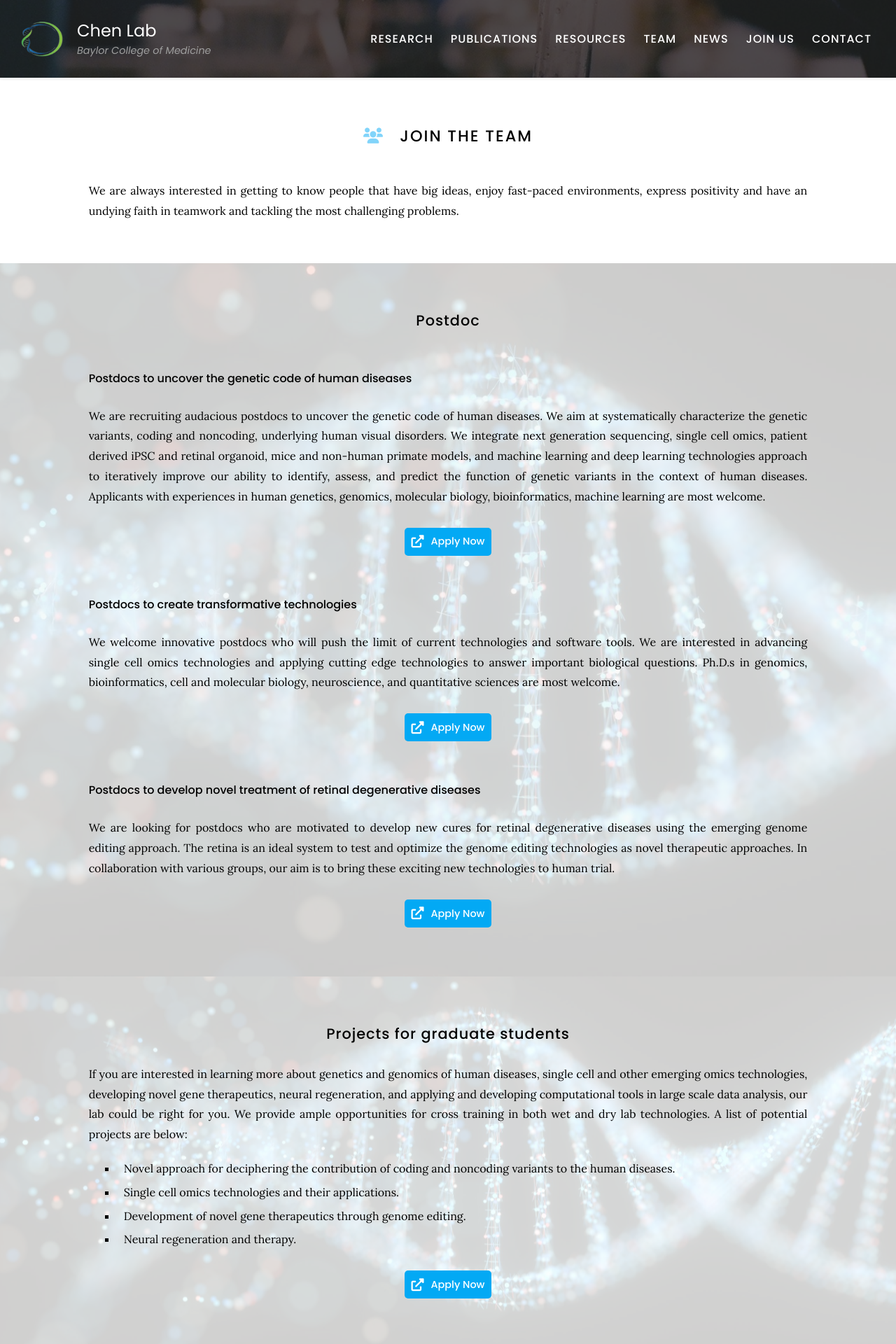
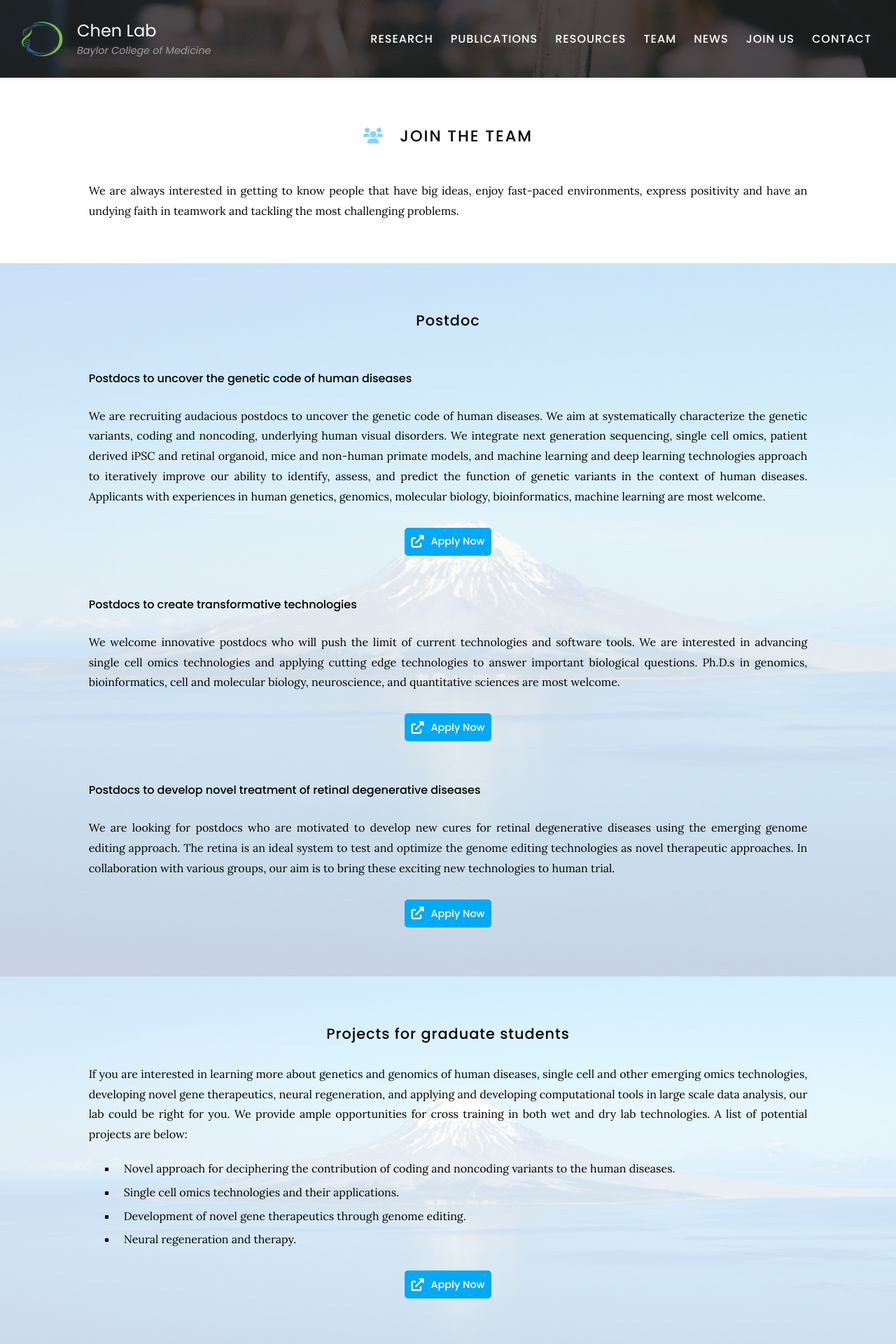
Before and after one commit to wmeng1018/Chen-lab-website, a Jekyll site: the page built from Join us/index.md, in a window 1280 px wide. Shown: the top 1920 px of the page at 70% size. Built offline with Jekyll 4.4.1, drawn with Linux system fonts in a browser that asks for light colours; grey boxes are pictures that could not be loaded.

Commit message:
Update index.md

```diff
--- a/Join us/index.md
+++ b/Join us/index.md
@@ -8,7 +8,7 @@
 
 We are always interested in getting to know people that have big ideas, enjoy fast-paced environments, express positivity and have an undying faith in teamwork and tackling the most challenging problems.
 
-{% include section.html background="images/banner.jpg"%}
+{% include section.html background="images/photo.jpg"%}
 ## Postdoc
 #### Postdocs to uncover the genetic code of human diseases
 
@@ -33,7 +33,7 @@
 {% include link.html type="external" link="mailto:ruichen@bcm.edu" text="Apply Now" icon="" style="button" %}
 {:.center}
 
-{% include section.html background="images/banner.jpg" %}
+{% include section.html background="images/photo.jpg" %}
 
 ## Projects for graduate students
 
```
